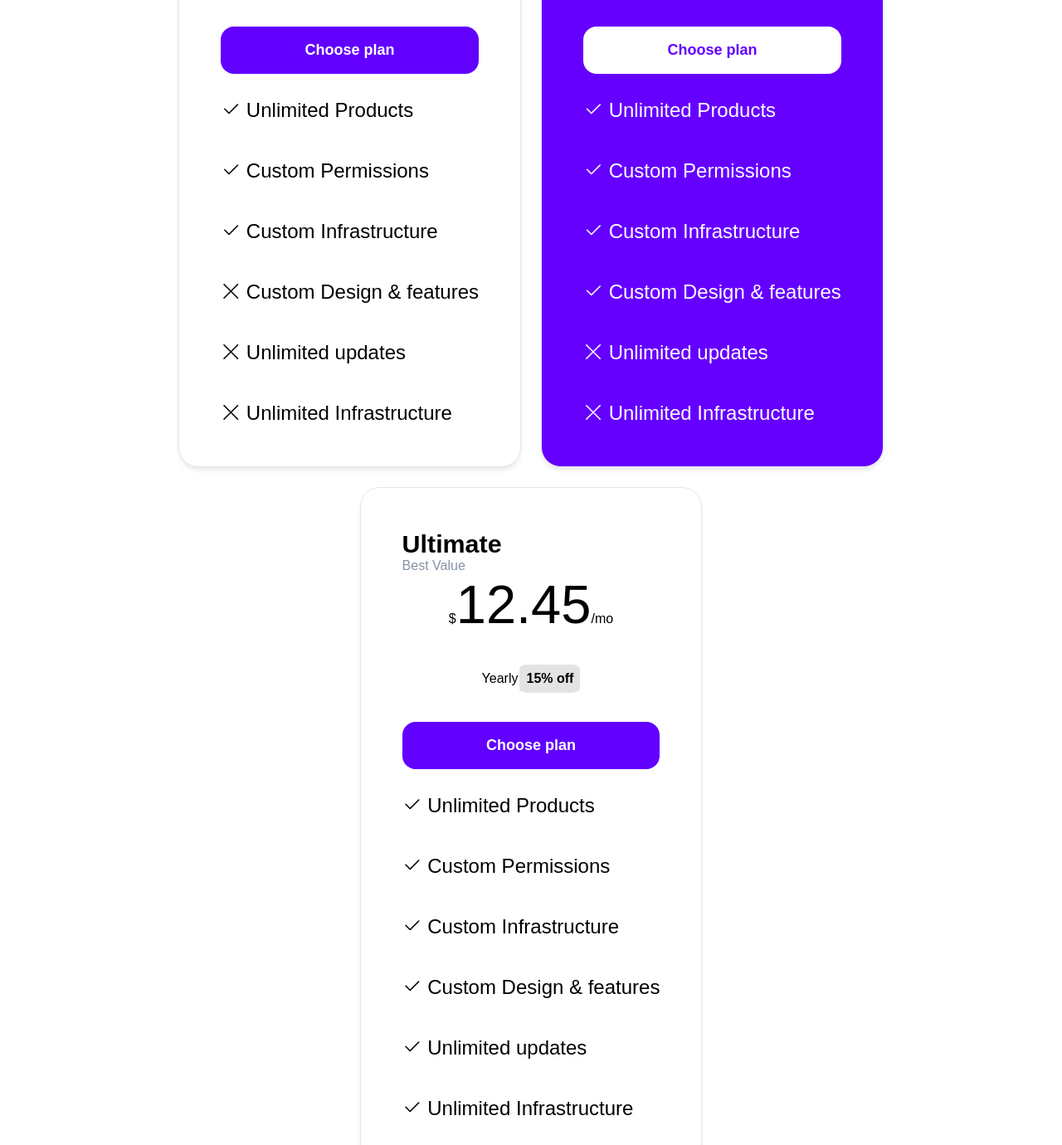
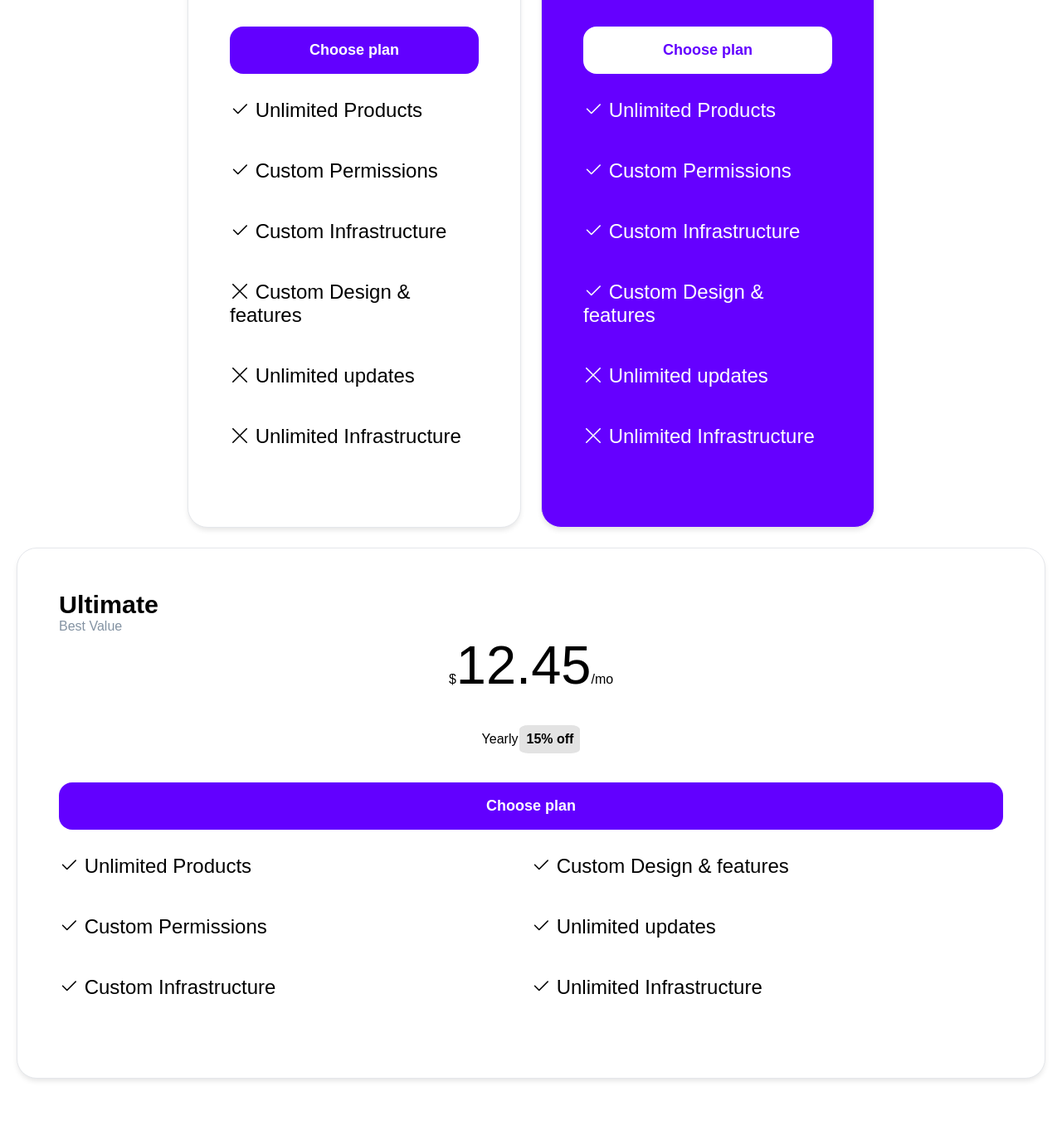
Before and after one commit to christian-matarazzo/htmlcss-pricing-plan, a plain HTML site: page index.html in a window 1280 px wide. Shown: the part 642-2022 px from the top of the page at 83% size. After the commit the page ends 1962 px from the top, so only its background shows below. Drawn offline with nearby package versions, Linux system fonts and the light colour scheme.

Commit message:
add fixes

```diff
--- a/index.html
+++ b/index.html
@@ -79,7 +79,8 @@
 
                 <!-- professional card -->
 
-                <div class="professional-card">
+
+                <div class="basic-card professional-card">
 
                     <div class="card-title">
 
@@ -122,7 +123,7 @@
 
 
                 <!-- ultimate card -->
-                <div class="ultimate-card">
+                <div class="basic-card ultimate-card">
 
 
                     <div class="card-title">
@@ -146,15 +147,21 @@
                             <button class="CTA">Choose plan</button>
                         </div>
 
-                        <div>
+                        <div class="ultimate-plan-list">
                             <ul class="plan-list">
 
                                 <li><i class="bi bi-check2"></i> Unlimited Products</li>
                                 <li><i class="bi bi-check2"></i> Custom Permissions</li>
                                 <li><i class="bi bi-check2"></i> Custom Infrastructure</li>
+
+                            </ul>
+
+                            <ul class="plan-list">
+
                                 <li><i class="bi bi-check2"></i> Custom Design & features</li>
                                 <li><i class="bi bi-check2"></i> Unlimited updates</li>
                                 <li><i class="bi bi-check2"></i> Unlimited Infrastructure</li>
+
                             </ul>
                         </div>
 
--- a/style.css
+++ b/style.css
@@ -133,45 +133,29 @@ h2 {
 }
 
 
+.ultimate-plan-list{
+
+    display: flex;
+    flex-wrap: wrap;
+}
+
 .plan-list {
+
     display: flex;
     flex-direction: column;
     font-size: 24px;
     gap: 45px;
     flex-grow: 1;
     list-style-type: none;
+    flex-basis: calc((100% / 2));
+    min-width: 300px;
+    margin-bottom: 45px;
+
 }
 
 
 
 /* cards css */
-
-.basic-card,
-.ultimate-card {
-    background-color: #fff;
-    border: 1px solid #e5e7eb;
-    border-radius: 24px;
-    padding: 50px;
-    display: flex;
-    flex-direction: column;
-    box-shadow: 0 4px 6px -1px rgba(0, 0, 0, 0.1);
-
-}
-
-.professional-card {
-    color: white;
-    background-color: rgb(101, 0, 255);
-    border: 1px solid #e5e7eb;
-    border-radius: 24px;
-    padding: 50px;
-    display: flex;
-    flex-direction: column;
-    box-shadow: 0 4px 6px -1px rgba(0, 0, 0, 0.1);
-    .subtitle{
-        color: white;
-    }
-}
-
 .cards {
     display: flex;
     flex-wrap: wrap;
@@ -182,6 +166,35 @@ h2 {
     box-sizing: border-box;
 }
 
+
+.basic-card
+ {
+    background-color: #fff;
+    border: 1px solid #e5e7eb;
+    border-radius: 24px;
+    padding: 50px;
+    display: flex;
+    flex-direction: column;
+    box-shadow: 0 4px 6px -1px rgba(0, 0, 0, 0.1);
+    flex-grow: 0;
+    flex-shrink: 0;
+    flex-basis: calc((100% - 48px) / 3 );
+
+}
+
+.professional-card {
+    color: white;
+    background-color: rgb(101, 0, 255);
+    .subtitle{
+        color: white;
+
+    }
+}
+
+.ultimate-card {
+
+    flex-grow: 1;
+}
 
 
 
```
